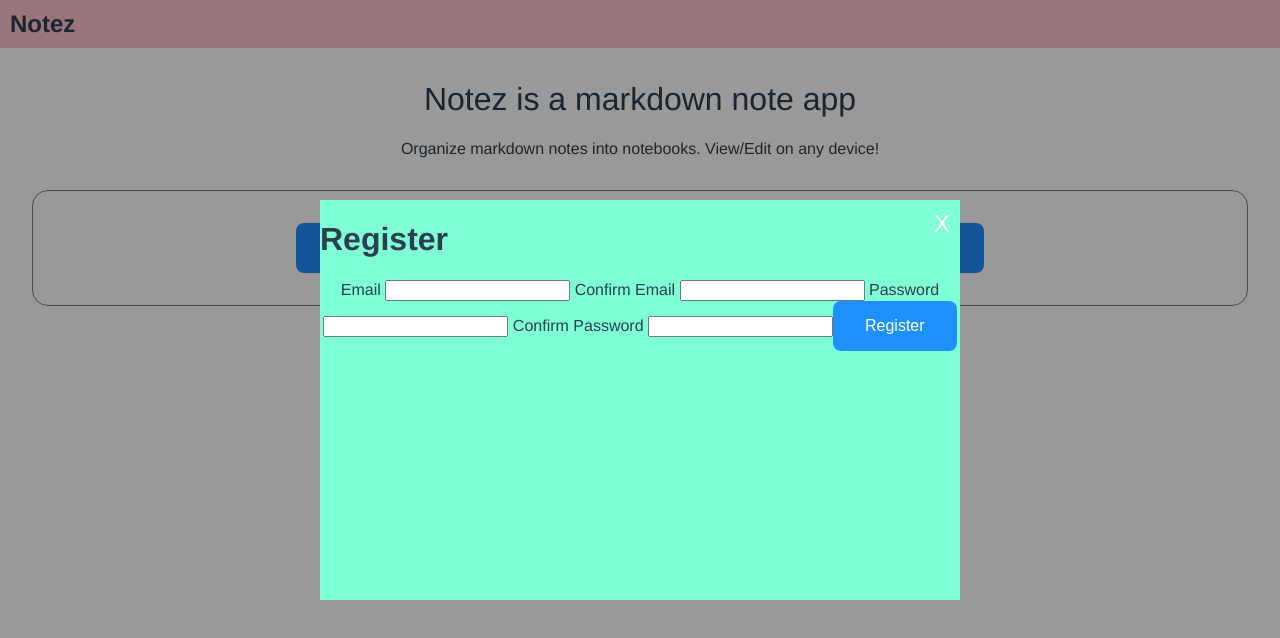
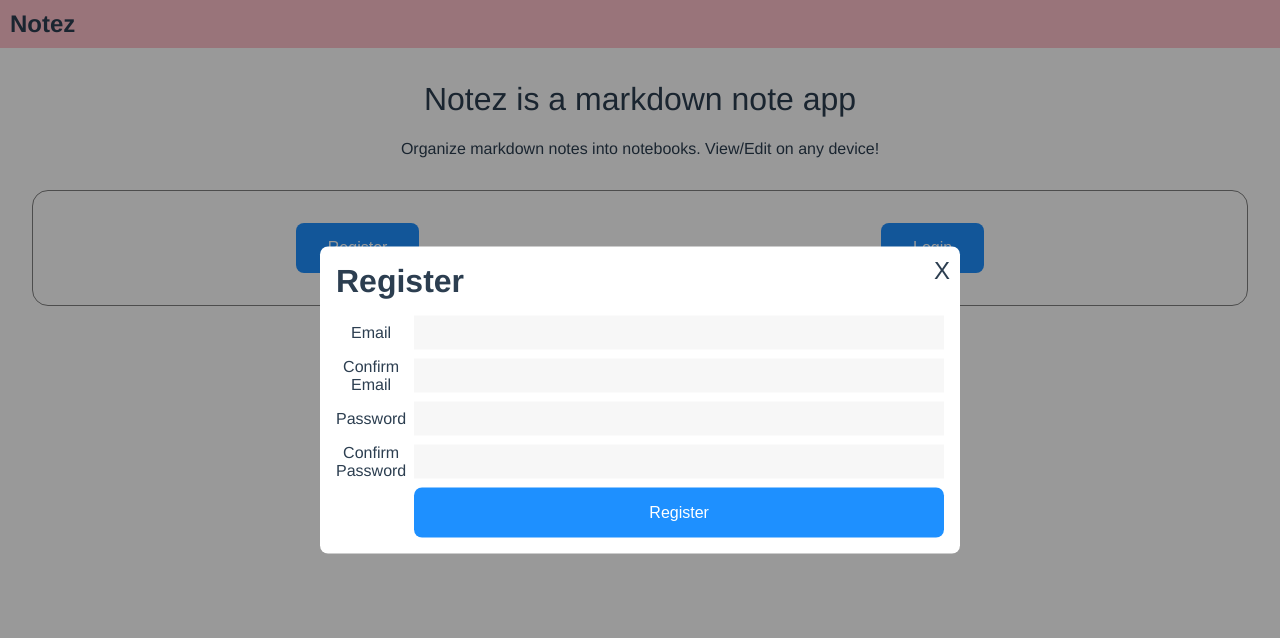
Before and after one commit to dcenatiempo/Notez-web, a Vue app in the folder client/: page /#/ in a window 1280 px wide. Both pictures are taken after a click on the button "Register". Shown: the top 638 px of the page. Built offline with nearby package versions, Linux system fonts and the light colour scheme.

Commit message:
Modal refinement

```diff
--- a/client/src/components/Dashboard.vue
+++ b/client/src/components/Dashboard.vue
@@ -21,7 +21,7 @@ export default {
 
   watch: {},
 
-  beforeCreate () {
+  created () {
     if (!this.isLoggedIn) {
       router.push('/')
     }
--- a/client/src/components/Home.vue
+++ b/client/src/components/Home.vue
@@ -32,7 +32,7 @@ export default {
       this.$emit('open-register-modal')
     }
   },
-  beforeCreate () {
+  created () {
     if (this.isLoggedIn) {
       router.push('dashboard')
     }
--- a/client/src/components/Login.vue
+++ b/client/src/components/Login.vue
@@ -1,39 +1,50 @@
 <template>
-  <div>
-    Email
+  <form class='login'>
+    <div v-bind:show='isWarning(warning)' class='warning'>{{warning}}</div>
+    <span>Email</span>
     <input
+      required
       type='email'
       name='email'
       v-model='email'>
-    Password
+    <span>Password</span>
     <input
+      required
       type='password'
       name='password'
       v-model='password'>
     <button v-on:click='login'>Login</button>
-  </div>
+  </form>
 </template>
 
 <script>
 import axios from 'axios'
-import { mapMutations } from 'vuex'
+import { mapMutations, mapState } from 'vuex'
 import router from '../router'
 export default {
-  // export name??
   name: 'Login',
 
-  // props
+  computed: mapState({
+    'loginModalState': state => state.showModal.Login
+  }),
+
   data () {
     return {
       email: '',
-      password: ''
+      password: '',
+      warning: ''
     }
   },
 
-  // methods
   methods: {
     ...mapMutations(['LOGIN', 'HIDE_MODAL']),
     login (e) {
+      e.preventDefault()
+      let form = document.querySelector('form.login')
+      if (!form.checkValidity()) {
+        form.reportValidity()
+        return
+      }
       axios({
         method: 'post',
         url: '/api/user/login',
@@ -42,24 +53,37 @@ export default {
           'password': this.password
         }
       }).then((response) => {
-        console.log(response)
-        this.LOGIN()
-        this.HIDE_MODAL('Login')
-        router.push('dashboard')
+        console.log(response.data)
+        if (response.status === 200) {
+          this.LOGIN()
+          this.HIDE_MODAL('Login')
+          router.push('dashboard')
+        }
       }).catch((error) => {
-        console.log(error)
+        this.warning = error.response.data.error
       })
+    },
+    isWarning (warning) {
+      if (warning === '') {
+        return 'false'
+      }
+      return 'true'
+    },
+    resetForm () {
+      this.email = ''
+      this.password = ''
+      this.warning = ''
     }
   },
 
-  // observer functions??
   watch: {
-    email (value) {
-      console.log(value)
+    loginModalState (value) {
+      if (value === 'false') {
+        this.resetForm()
+      }
     }
   },
 
-  // lifecyle method
   mounted () {}
 }
 </script>
--- a/client/src/components/Modal.vue
+++ b/client/src/components/Modal.vue
@@ -6,7 +6,9 @@
           <h1>{{title}}</h1>
           <button @click='close'>X</button>
         </header>
-        <slot @close-modal='close'>Body</slot>
+        <main>
+          <slot>Body</slot>
+        </main>
         <footer><slot name="header"></slot></footer>
       </div>
     </div>
@@ -45,6 +47,7 @@ export default {
     close (e) {
       console.log('close me')
       this.HIDE_MODAL(this.title)
+      this.$emit('modal-closed')
     },
     open (e) {
       console.log('open me')
@@ -83,6 +86,10 @@ export default {
     display: flex;
     align-items: baseline;
     justify-content: space-between;
+    padding: 1em 0 0 1em;
+  }
+  .modal header h1 {
+    margin: 0;
   }
   .modal header > button {
     position: absolute;
@@ -92,6 +99,7 @@ export default {
     background: transparent;
     padding: 10px;
     font-size: 1.5em;
+    color: #2c3e50;
   }
   .modal > .modal-content {
     position: absolute;
@@ -100,7 +108,32 @@ export default {
     transform: translate(-50%, -50%);
     width: 50%;
     min-width: 320px;
-    height: 50%;
-    background-color: aquamarine;
+    background-color: white;
+    border-radius: .5em;
+  }
+  .modal main {
+    padding: 1em;
+  }
+  .modal input {
+    font-size: 1em;
+    padding: .5em;
+    border: none;
+    background: #f7f7f7;
+  }
+  .modal button {
+    grid-column: 2;
+  }
+  .modal-content main .register,
+  .modal-content main .login {
+    display: grid;
+    grid-template-columns: min-content 1fr;
+    grid-gap: .5em;
+    align-items: center;
+  }
+  .modal .warning {
+    grid-column: 1/3;
+    background: pink;
+    color: red;
+    padding: .4em;
   }
 </style>
--- a/client/src/components/Register.vue
+++ b/client/src/components/Register.vue
@@ -1,49 +1,63 @@
 <template>
-  <div>
-    Email
+  <form class='register'>
+    <div v-bind:show='isWarning(warning)' class='warning'>{{warning}}</div>
+    <span>Email</span>
     <input
+      required
       type='email'
       name='email'
       v-model='email'>
-    Confirm Email
+    <span>Confirm Email</span>
     <input
+      required
       type='email'
       name='emailCheck'
       v-model='emailCheck'>
-    Password
+    <span>Password</span>
     <input
+      required
       type='password'
       name='password'
       v-model='password'>
-    Confirm Password
+    <span>Confirm Password</span>
     <input
+      required
       type='password'
       name='passwordCheck'
       v-model='passwordCheck'>
     <button v-on:click='register'>Register</button>
-  </div>
+  </form>
 </template>
 
 <script>
 import axios from 'axios'
+import router from '../router'
+import { mapState } from 'vuex'
 export default {
-  // export name??
   name: 'Register',
 
-  // props
+  computed: mapState({
+    'registerModalState': state => state.showModal.Register
+  }),
+
   data () {
     return {
-      // props
       email: '',
       emailCheck: '',
       password: '',
-      passwordCheck: ''
+      passwordCheck: '',
+      warning: ''
     }
   },
 
-  // methods
   methods: {
     register (e) {
+      e.preventDefault()
+      let form = document.querySelector('form.register')
+      if (!form.checkValidity()) {
+        form.reportValidity()
+        return
+      }
       axios({
         method: 'post',
         url: '/api/user/register',
@@ -52,21 +66,39 @@ export default {
           'password': this.password
         }
       }).then((response) => {
-        console.log(response)
+        if (response.status === 200) {
+          this.LOGIN()
+          this.HIDE_MODAL('Login')
+          router.push('dashboard')
+        }
       }).catch((error) => {
-        console.log(error)
+        this.warning = error.response.data.error
       })
+    },
+    isWarning (warning) {
+      if (warning === '') {
+        return 'false'
+      }
+      return 'true'
+    },
+    resetForm () {
+      this.email = ''
+      this.emailCheck = ''
+      this.password = ''
+      this.passwordCheck = ''
+      this.warning = ''
     }
   },
 
-  // observer functions??
   watch: {
-    email (value) {
-      console.log(value)
+    registerModalState (value) {
+      if (value === 'false') {
+        console.log('register hidden')
+        this.resetForm()
+      }
     }
   },
 
-  // lifecyle method
   mounted () {}
 }
 </script>
--- a/client/src/store.js
+++ b/client/src/store.js
@@ -26,5 +26,8 @@ export default new Vuex.Store({
   },
   actions: {
     //
+  },
+  getters: {
+    //
   }
 })
```
Also changed, not shown: 1 other file (tests, documents, lock files or other folders).
